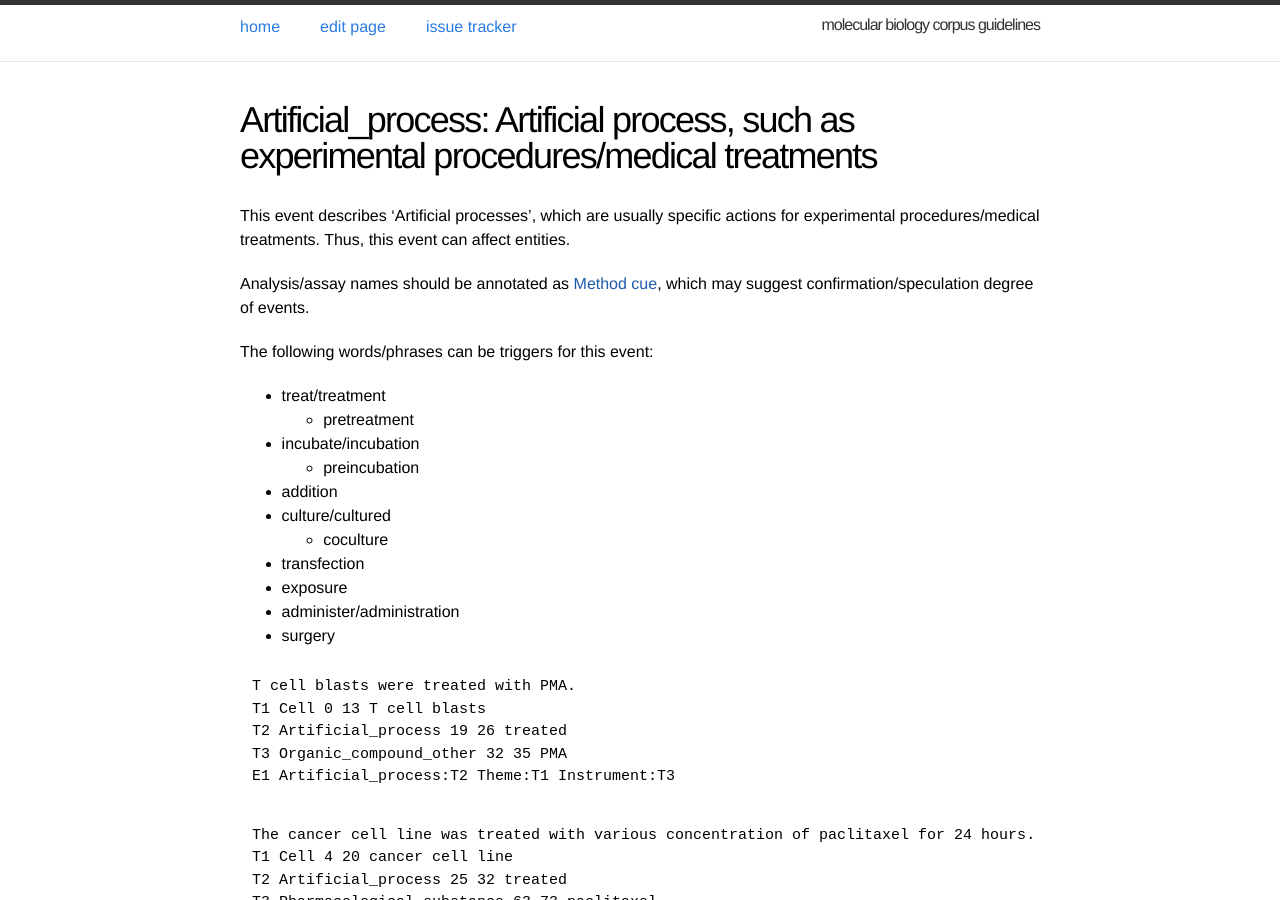
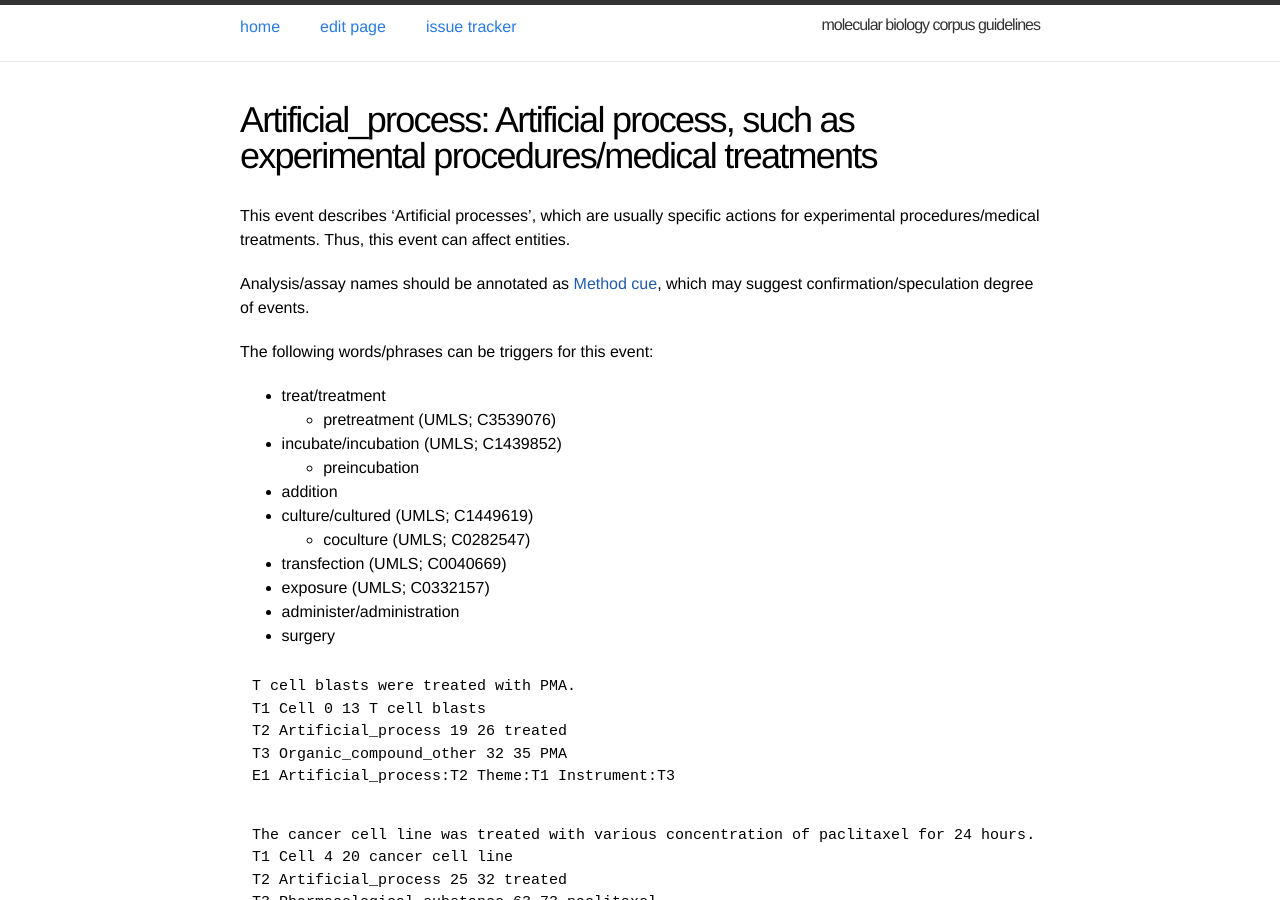
Before and after one commit to ezcatdb/molbiol_lung_corpus-guidelines, a Jekyll site: the page built from _event/Artificial_process.md, in a window 1280 px wide and 900 px high. Built offline with Jekyll 4.4.1, drawn with Linux system fonts in a browser that asks for light colours.

Commit message:
UMLS IDs included in _event/Artificial_process.md

```diff
--- a/_event/Artificial_process.md
+++ b/_event/Artificial_process.md
@@ -12,14 +12,14 @@ Analysis/assay names should be annotated as [Method cue](), which may suggest co
 
 The following words/phrases can be triggers for this event:
 - treat/treatment
-  - pretreatment
-- incubate/incubation
+  - pretreatment (UMLS; C3539076)
+- incubate/incubation (UMLS; C1439852)
   - preincubation
 - addition
-- culture/cultured
-  - coculture
-- transfection
-- exposure
+- culture/cultured (UMLS; C1449619)
+  - coculture (UMLS; C0282547)
+- transfection (UMLS; C0040669)
+- exposure (UMLS; C0332157)
 - administer/administration
 - surgery
 
```
